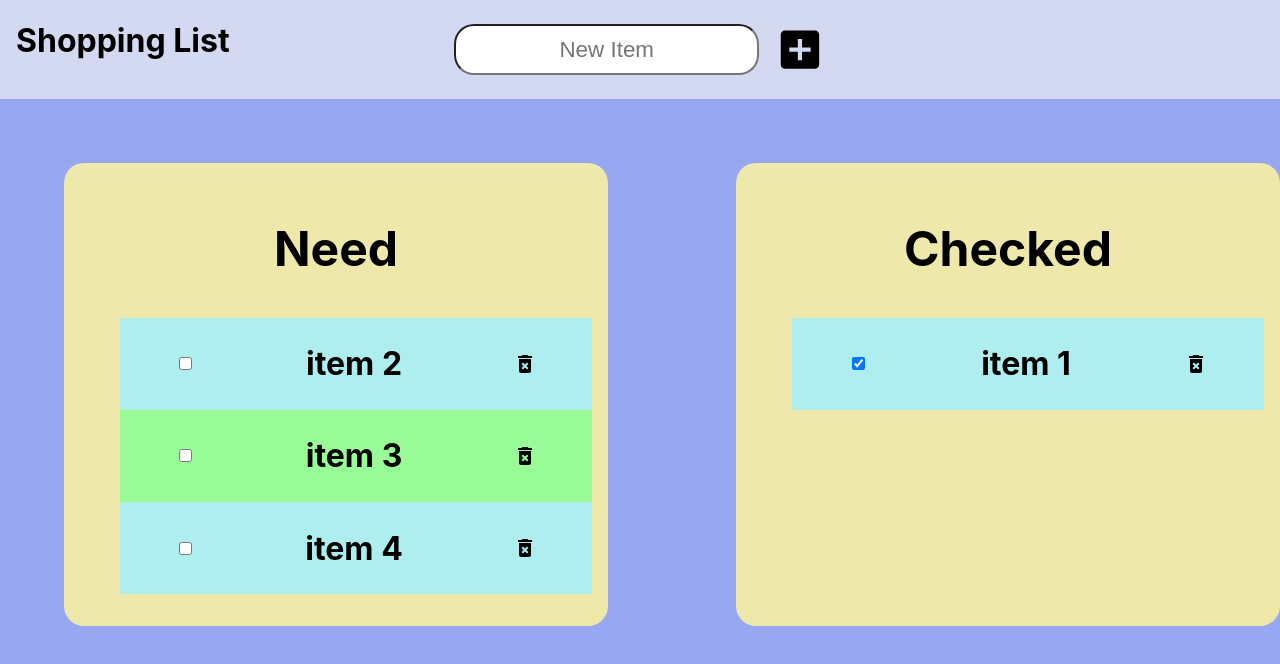
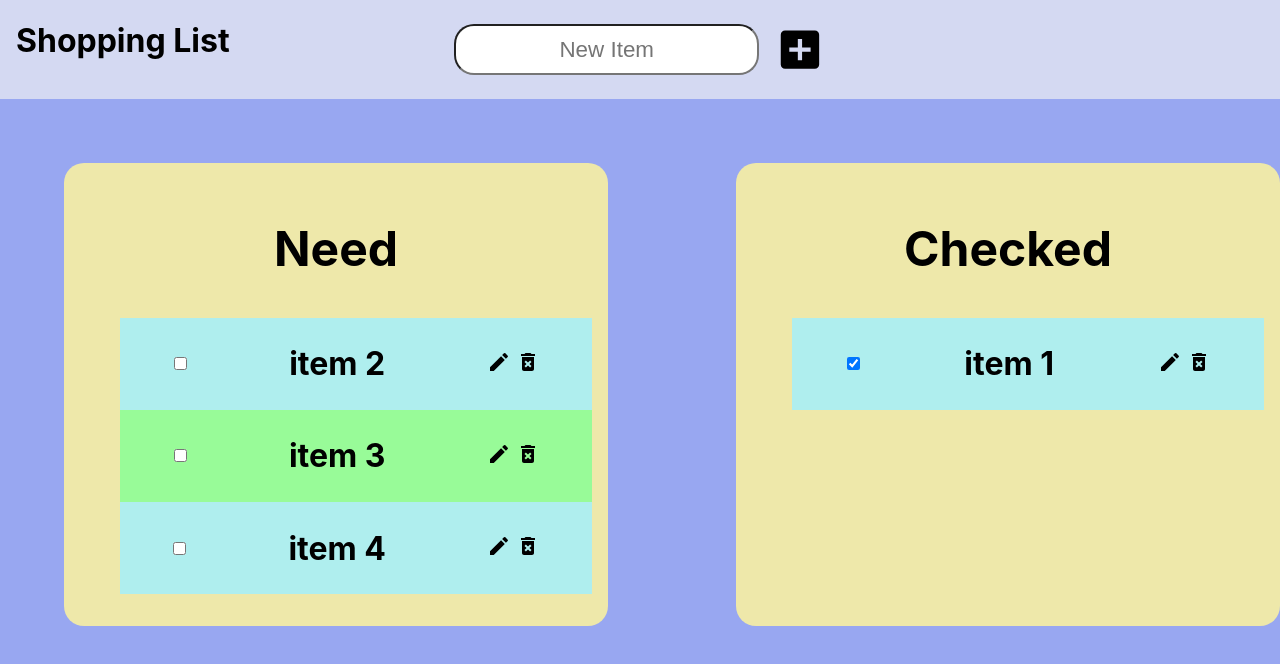
Before and after one commit to PhilCodesNow/react-shopping-app, a React (Create React App) app: page / in a window 1280 px wide. Both pictures are taken after a click on the checkbox 186 px from the left and 363 px from the top of the page. Shown: the top 664 px of the page. Built offline with nearby package versions, Linux system fonts and the light colour scheme.

Commit message:
styled, added edit icon

```diff
--- a/src/OutputChecked.css
+++ b/src/OutputChecked.css
@@ -24,3 +24,9 @@
 .outputchecked__li h2{
     font-size: 2em;
 }
+.outputchecked__li div .MuiSvgIcon-root{
+    margin: 0 .1em;
+}
+.outputchecked__li div .MuiSvgIcon-root:hover{
+    cursor: pointer;
+}
--- a/src/OutputChecked.js
+++ b/src/OutputChecked.js
@@ -1,6 +1,7 @@
 import React from 'react';
 import './OutputChecked.css';
 import DeleteIcon from '@material-ui/icons/DeleteForever';
+import EditIcon from '@material-ui/icons/Edit';
 
 function OutputChecked(props) {
 
@@ -15,8 +16,11 @@ function OutputChecked(props) {
                 <li key={listItem.id} className="outputchecked__li">
                     <input type="checkbox" name="checked" checked="checked" onClick={() => handleCheckedChange(listItem.id)}></input>
                     <h2>{listItem.name}</h2>
-                    <DeleteIcon
-                    onClick={() =>{handleDeleteItem(listItem.id)}}></DeleteIcon>
+                    <div>
+                        <EditIcon></EditIcon>
+                        <DeleteIcon
+                        onClick={() =>{handleDeleteItem(listItem.id)}}></DeleteIcon>
+                    </div>
                 </li>
             )
         }else{
--- a/src/OutputUnchecked.css
+++ b/src/OutputUnchecked.css
@@ -25,3 +25,9 @@
     list-style-type: none;
     padding-left: none;
 }
+.outputunchecked__li div .MuiSvgIcon-root{
+    margin: 0 .1em;
+}
+.outputunchecked__li div .MuiSvgIcon-root:hover{
+    cursor: pointer;
+}
--- a/src/OutputUnchecked.js
+++ b/src/OutputUnchecked.js
@@ -1,6 +1,7 @@
 import React from 'react';
 import './OutputUnchecked.css';
 import DeleteIcon from '@material-ui/icons/DeleteForever';
+import EditIcon from '@material-ui/icons/Edit';
 
 
 function OutputUnchecked(props) {
@@ -18,8 +19,11 @@ const uncheckedList = list.map(listItem =>{
             <li key={listItem.id} className="outputunchecked__li">
                <input type="checkbox" name="checked" onClick={() => handleCheckedChange(listItem.id)}></input>
                <h2>{listItem.name}</h2>
+               <div>
+                <EditIcon></EditIcon>
                 <DeleteIcon
                 onClick={() =>{handleDeleteItem(listItem.id)}}></DeleteIcon>
+                </div>
             </li>
         )
     }else{
```
Also changed, not shown: 1 other file (tests, documents, lock files or other folders).
